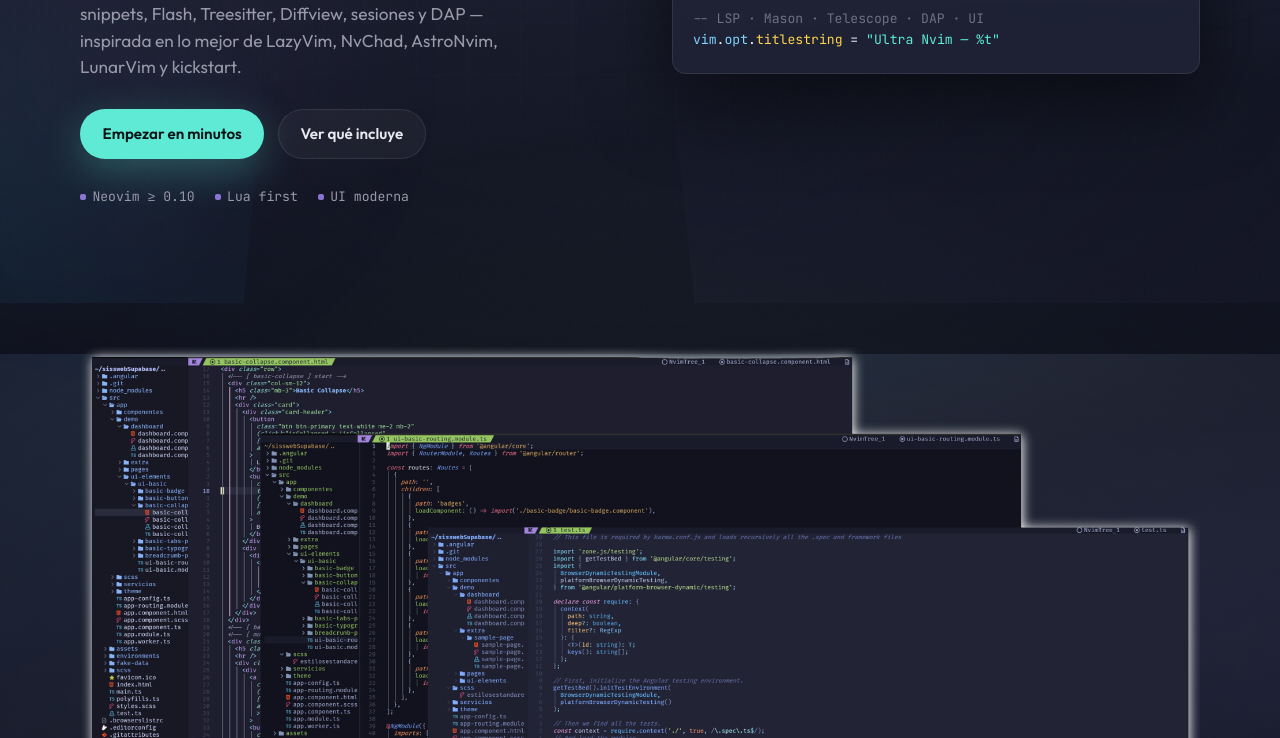
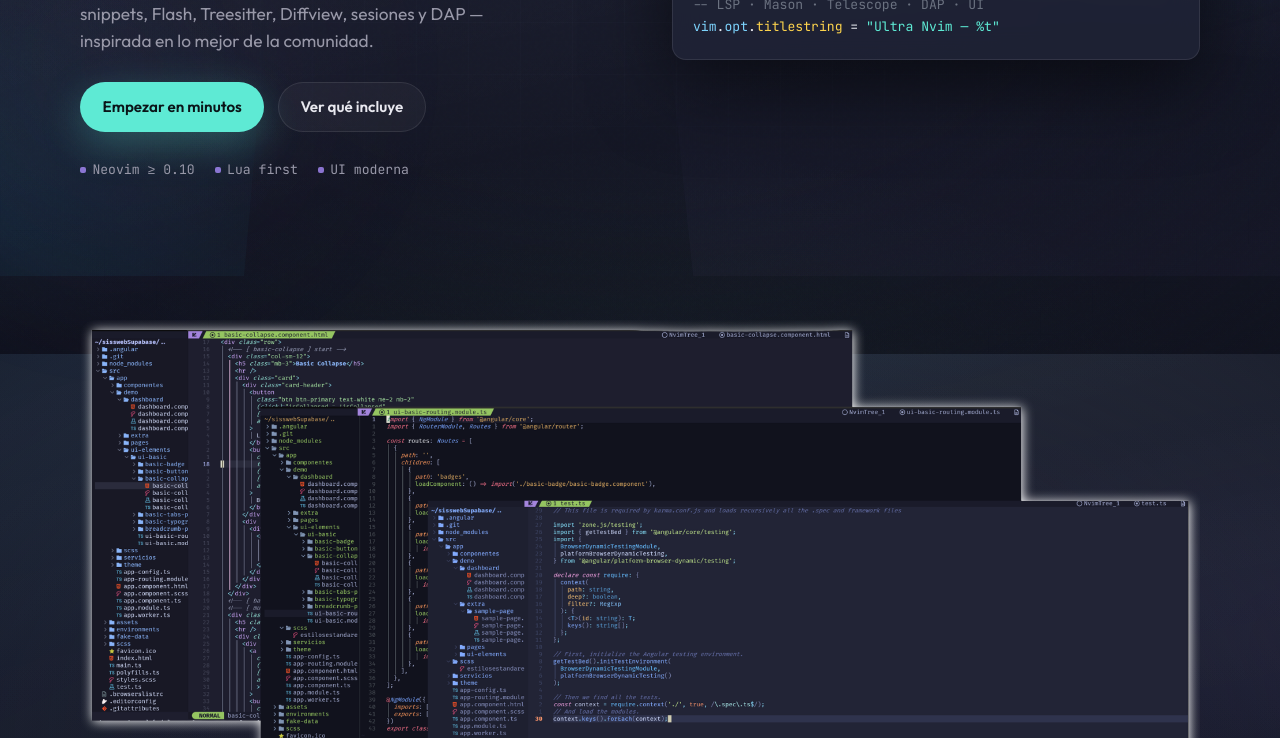
Before and after one commit to DarkSevenX/ultra-nvim, a plain HTML site: page src/index.html in a window 1280 px wide. Shown: the part 446-1184 px from the top of the page. Drawn offline with Linux system fonts and the light colour scheme.

Commit message:
fix: references

```diff
--- a/src/index.html
+++ b/src/index.html
@@ -73,8 +73,7 @@
             <p class="hero__lede" data-reveal>
               Config pensada para extender: <strong>lazy.nvim</strong>, <strong>Mason</strong>,
               <strong>LSP</strong>, <strong>Telescope</strong>, árbol de archivos, Git, formato con
-              conform, snippets, Flash, Treesitter, Diffview, sesiones y DAP — inspirada en lo mejor
-              de LazyVim, NvChad, AstroNvim, LunarVim y kickstart.
+              conform, snippets, Flash, Treesitter, Diffview, sesiones y DAP — inspirada en lo mejor de la comunidad.
             </p>
             <div class="hero__actions" data-reveal>
               <a class="btn btn--primary" href="#instalar">Empezar en minutos</a>
```
Also changed, not shown: 1 other file.
